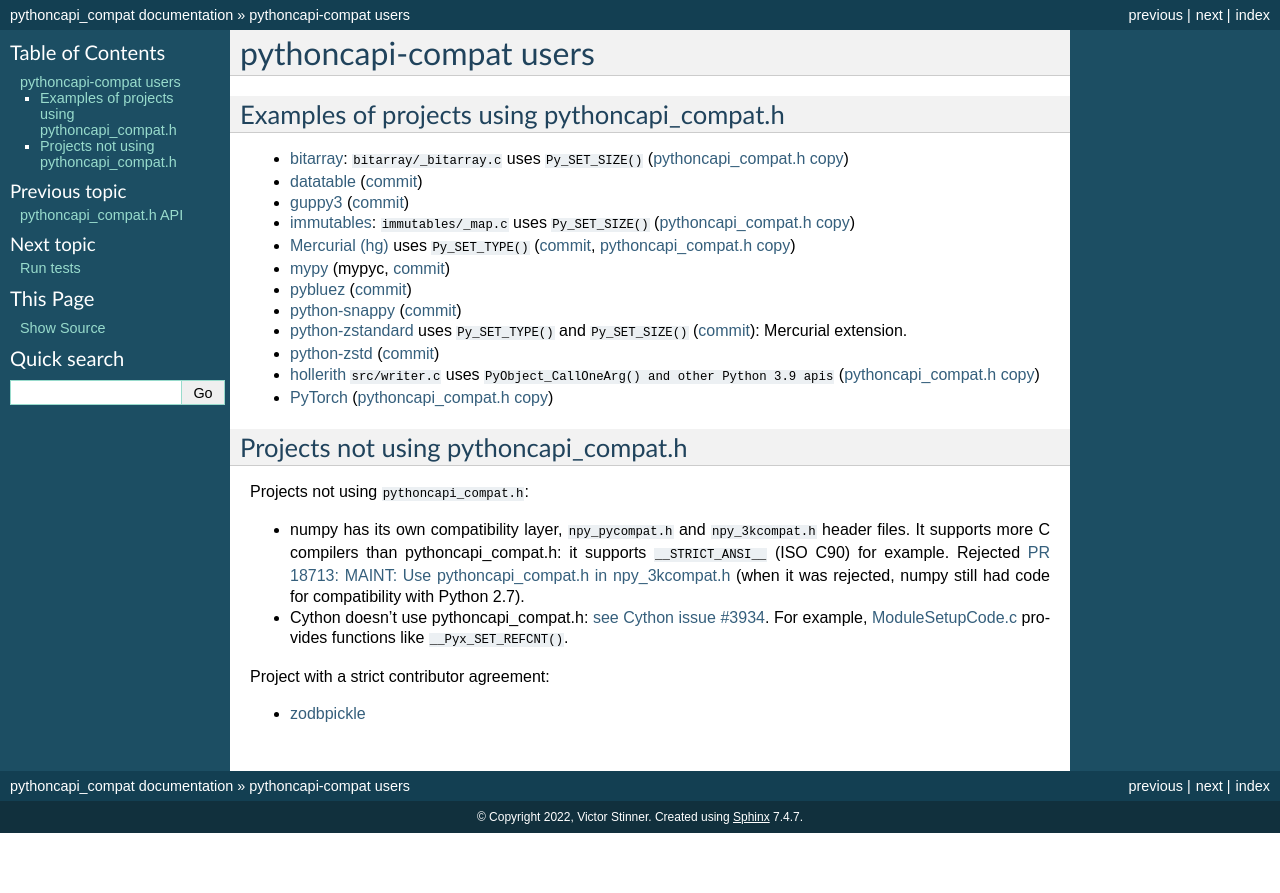
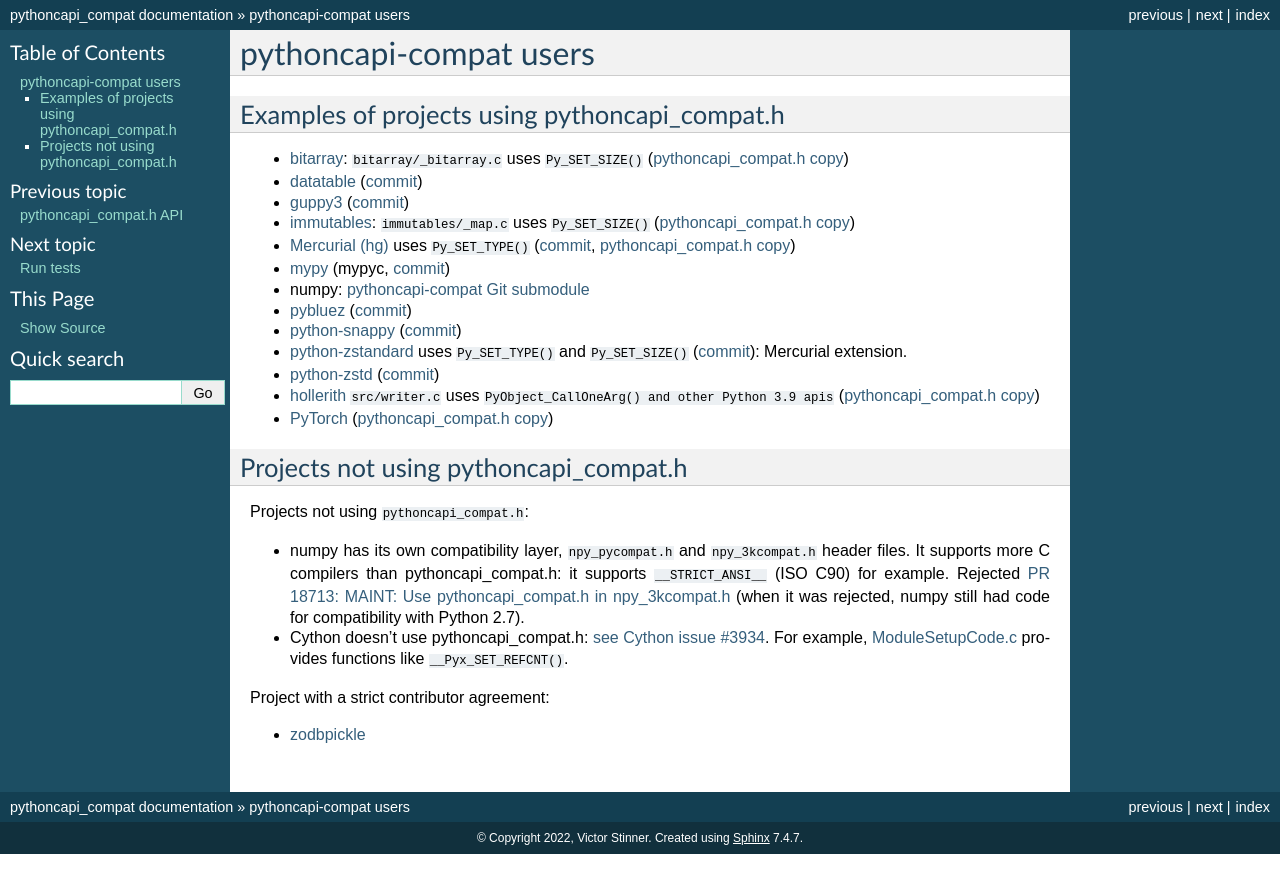
Before and after one commit to python/pythoncapi-compat, a Sphinx documentation site: the page built from docs/users.rst, in a window 1280 px wide. Shown: the top 893 px of the page. Built offline with Sphinx 7.4.7, drawn with Linux system fonts in a browser that asks for light colours.

Commit message:
users: +numpy (#93)

```diff
--- a/docs/users.rst
+++ b/docs/users.rst
@@ -26,6 +26,8 @@
 * `mypy <https://github.com/python/mypy>`_
   (mypyc,
   `commit <https://github.com/python/mypy/commit/2b7e2df923f7e4a3a199915b3c8563f45bc69dfa>`__)
+* numpy: `pythoncapi-compat Git submodule
+  <https://github.com/numpy/numpy/blob/main/.gitmodules>`_
 * `pybluez <https://github.com/pybluez/pybluez>`_
   (`commit <https://github.com/pybluez/pybluez/commit/5096047f90a1f6a74ceb250aef6243e144170f92>`__)
 * `python-snappy <https://github.com/andrix/python-snappy/>`_
```
